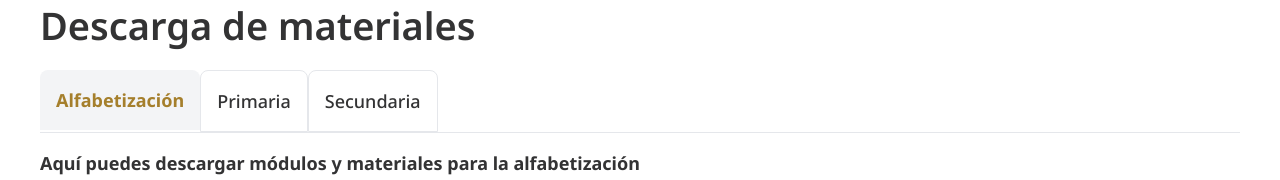
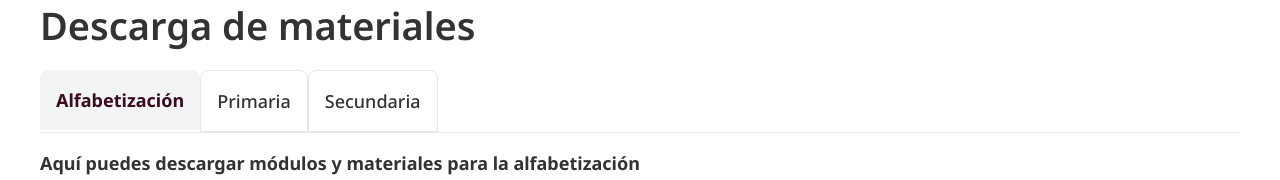
Before and after one commit to ineacdmx2024/inea-web, a Next.js app: page /materiales in a window 1280 px wide. Shown: the part 153-333 px from the top of the page. Built offline with nearby package versions, Linux system fonts and the light colour scheme.

Commit message:
Cambio de colores al nuevo guinda

```diff
--- a/src/app/materiales/page.jsx
+++ b/src/app/materiales/page.jsx
@@ -271,8 +271,8 @@ function Materiales() {
                       // } inline-block p-4 text-[18px] ${
                       className={` font-noto inline-block p-4 text-[18px] ${
                         opcionSeleccionada === key
-                          ? "text-[#A57F2C] font-bold bg-gray-100 rounded-t-lg active dark:bg-gray-800 dark:text-[#A57F2C]"
-                          : "text-[#333334] border border-gray-200 rounded-t-lg hover:text-[#611232] hover:font-bold hover:bg-slate-50 dark:hover:bg-gray-800 dark:hover:text-gray-300"
+                          ? "text-[#3a0c1e] font-bold bg-gray-100 rounded-t-lg active dark:bg-gray-800 dark:text-[#3a0c1e]"
+                          : "text-[#333334] border border-gray-200 rounded-t-lg hover:text-[#700425] hover:font-bold hover:bg-slate-50 dark:hover:bg-gray-800 dark:hover:text-gray-300"
                       }`}
                       onClick={() => handleOpcionSeleccionada(key)}
                     >
```
